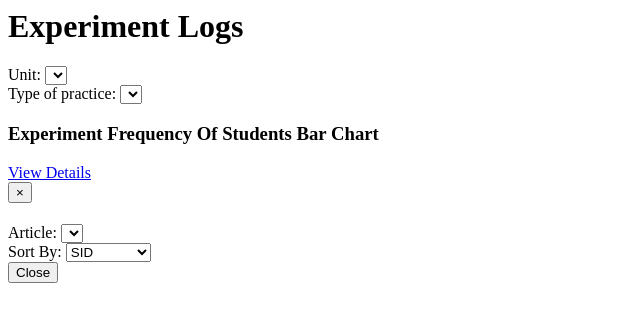
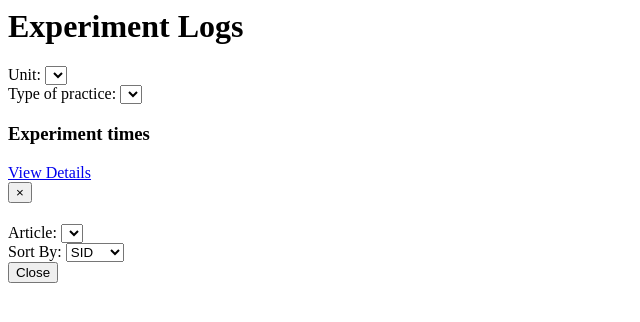
Before and after one commit to Boomgeek/mysqlreport, a PHP site: page /moodle/source/content/experiment_logs.php in a window 1280 px wide. Shown: the top 322 px of the page, without its empty margins (0-640 px from the left). Run offline with PHP 8.4, Linux system fonts and the light colour scheme; lists and menus that the app fills with data are empty.

Commit message:
เปลี่ยนคำว่า frequency เป็น times

```diff
--- a/source/content/experiment_logs.php
+++ b/source/content/experiment_logs.php
@@ -20,7 +20,7 @@
 		<div class="col-lg-12">
 			<div class="panel panel-primary">
 				<div class="panel-heading">
-					<h3 class="panel-title"><i class="fa fa-long-arrow-right"></i> Experiment Frequency Of Students Bar Chart </h3>
+					<h3 class="panel-title"><i class="fa fa-long-arrow-right"></i> Experiment times</h3>
 				</div>
 				<div class="panel-body">
 					<div id="content-bar-chart"></div>
@@ -55,7 +55,7 @@
 									<label>Sort By:</label>
 					     			<select id="sort-Filter" class="form-control">
 					     				<option value="1">SID</option>
-					     				<option value="2">Frequency</option>
+					     				<option value="2">Times</option>
 					     			</select>
 								</div>
 							</div>
--- a/source/js/content_experiment_logs.js
+++ b/source/js/content_experiment_logs.js
@@ -95,15 +95,15 @@ function callBarChart(data_array,res)
 {
     var data = [];
     for(i=0 ; i<data_array.length ; i++){
-        data.push({article: 'Article '+(i+1),frequency: data_array[i]});
+        data.push({article: 'Article '+(i+1),times: data_array[i]});
     }
     // Bar Chart
     Morris.Bar({
         element: res,
         data: data,
         xkey: 'article',
-        ykeys: ['frequency'],
-        labels: ['Experiment Frequency'],
+        ykeys: ['times'],
+        labels: ['Experiment times'],
         barRatio: 0.4,
         xLabelAngle: 0,
         hideHover: 'auto',
```
Also changed, not shown: source/php/model_experiment_logs.php (+11 -11 lines).
